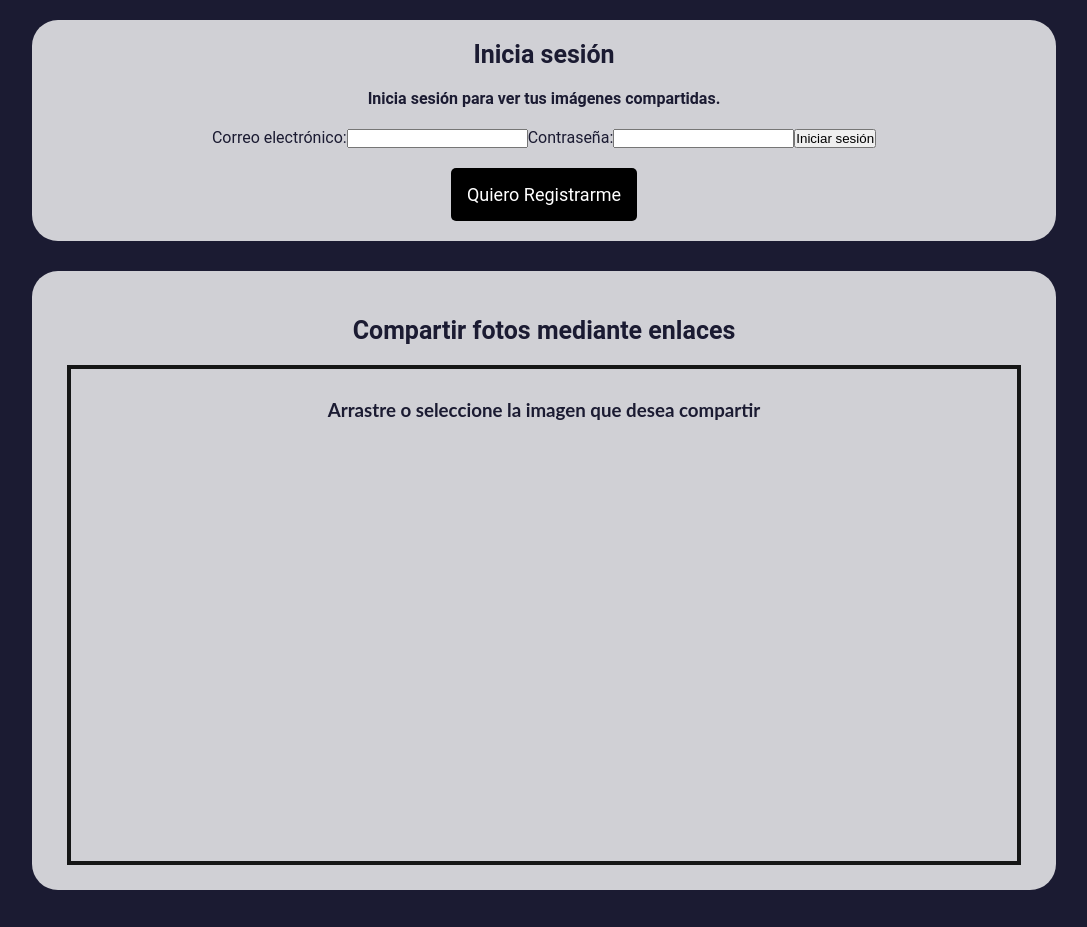
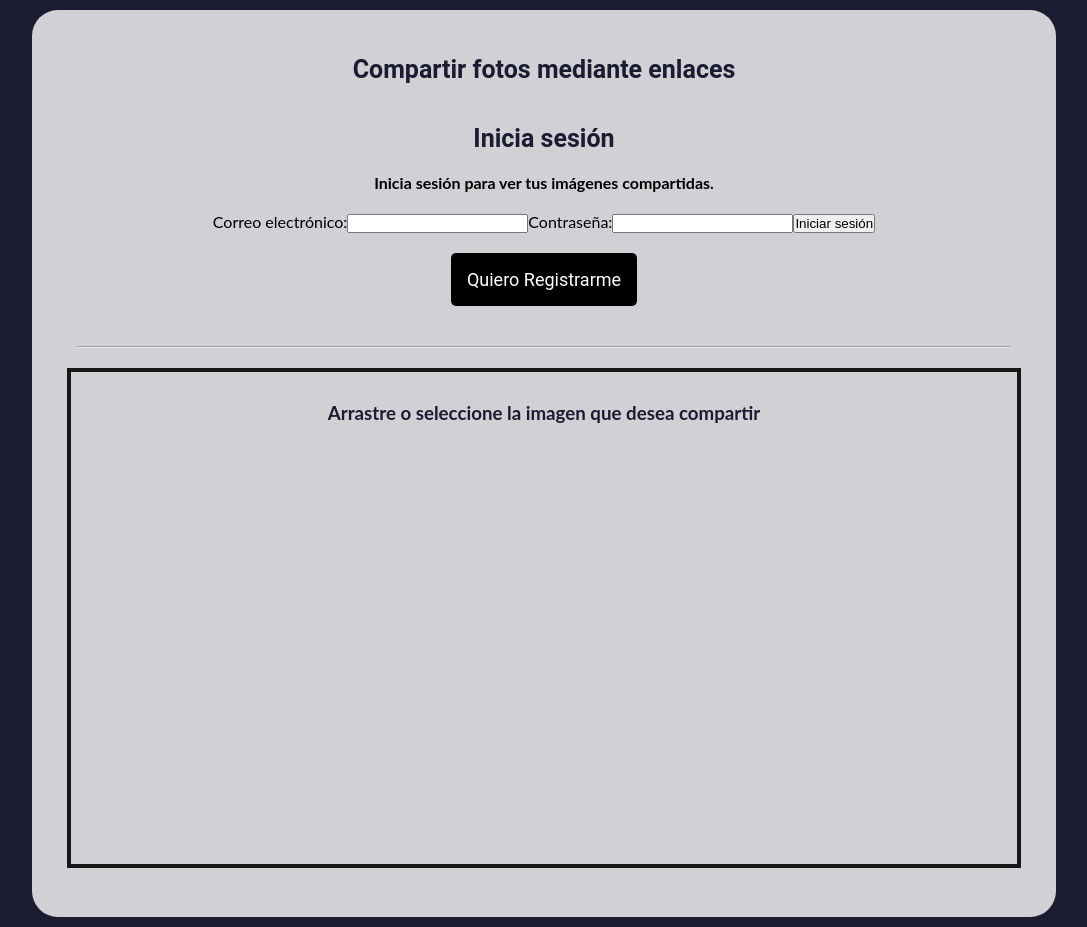
Before and after one commit to luishgc93-cc/SHARE-IMAGEN-FRONT, a React (Create React App) app: page / in a window 1280 px wide. Shown: the whole page, without its empty margins (96-1183 px from the left). Before the commit the page ends 900 px from the top, so only its background shows below. Built offline with nearby package versions, Linux system fonts and the light colour scheme; no server answers.

Commit message:
arreglo estilo

```diff
--- a/src/App.css
+++ b/src/App.css
@@ -6,7 +6,6 @@
 
 html,
 body {
-  color: white;
   background-color: #1b1b32;
   font-family: Lato, sans-serif;
 }
@@ -74,3 +73,15 @@ h1 {
   font-family: Roboto, sans-serif;
   text-align: center;
 }
+
+.center {
+  display: flex;
+  justify-content: center;
+  align-items: center;
+  text-align: center;
+  margin: 12px 0;
+}
+
+.separador{
+  margin: 20px;
+}
--- a/src/App.js
+++ b/src/App.js
@@ -55,14 +55,12 @@ function App() {
 if(user){
   return (
   <div className='aplicacion-fotos'>
-    <div className='fotos-menu'>
-      <div className='fotos-menu-principal'>
+    <div className='fotos-lista-principal'>
+      <h1>Compartir fotos mediante enlaces</h1>
+      <div className="center">
         <UserView user={user} />
       </div>
-    </div>
-
-    <div className='fotos-lista-principal'>
-      <h1>Compartir fotos mediante enlaces</h1>
+      <hr className="separador"></hr>
         <ArrastrarFoto />
     </div>
   </div>
@@ -70,14 +68,12 @@ if(user){
 }else{
   return (
   <div className='aplicacion-fotos'>
-      <div className='fotos-menu'>
-        <div className='fotos-menu-principal'>
-          <Login />
-        </div>
-      </div>
-
     <div className='fotos-lista-principal'>
       <h1>Compartir fotos mediante enlaces</h1>
+      <div className="center">
+        <Login />
+      </div>
+      <hr className="separador"></hr>
       <ArrastrarFoto />
     </div>
   </div>
```
